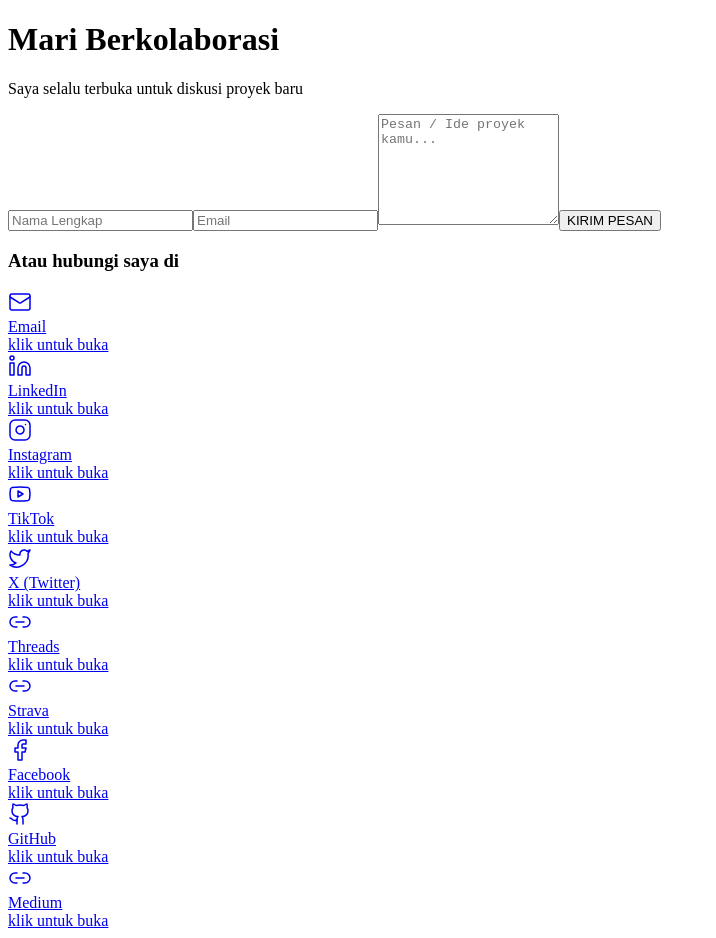
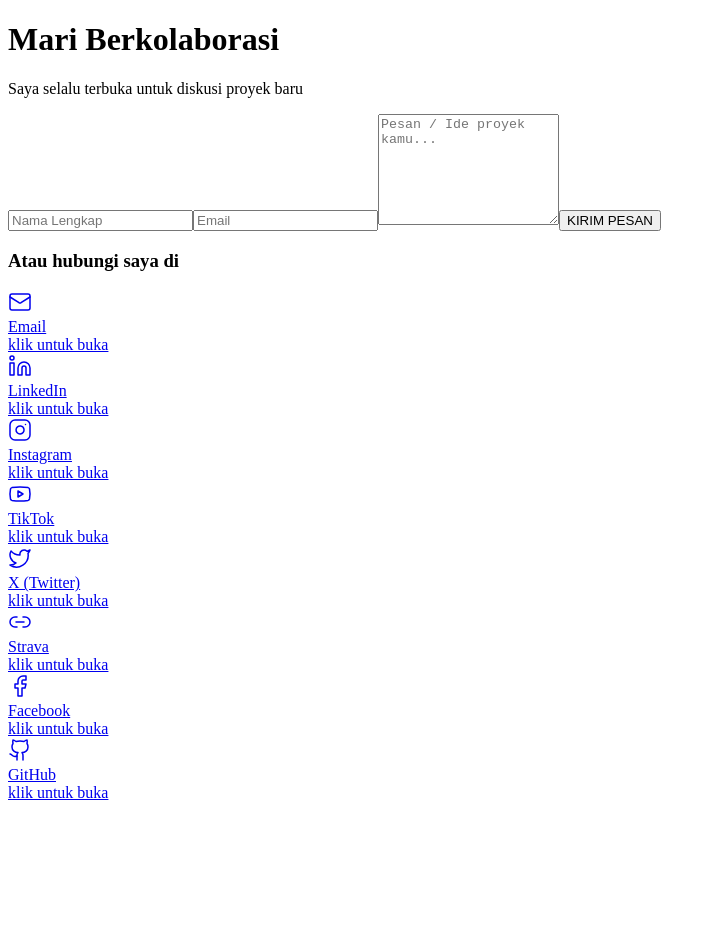
Before and after one commit to zharq03/Portofolio_Azhar-Rizqullah, a Next.js app: page /kontak in a window 1280 px wide. Shown: the whole page, without its empty margins (0-716 px from the left). After the commit the page ends 810 px from the top, so only its background shows below. Built offline with nearby package versions, Linux system fonts and the light colour scheme.

Commit message:
Update info kontak

```diff
--- a/src/pages/kontak.jsx
+++ b/src/pages/kontak.jsx
@@ -12,16 +12,15 @@ import {
 } from 'lucide-react';
 
 const socials = [
-  { name: 'Email', icon: Mail, url: 'mailto:azharrizqullah@gmail.com' },
-  { name: 'LinkedIn', icon: Linkedin, url: 'https://linkedin.com/in/azharrizqullah' },
-  { name: 'Instagram', icon: Instagram, url: 'https://instagram.com/azharrizqullah' },
-  { name: 'TikTok', icon: Youtube, url: 'https://tiktok.com/@azharrizqullah' },
-  { name: 'X (Twitter)', icon: Twitter, url: 'https://x.com/azharrizqullah' },
-  { name: 'Threads', icon: Link2, url: 'https://threads.net/@azharrizqullah' },
-  { name: 'Strava', icon: Link2, url: 'https://strava.com/athletes/azharrizqullah' },
-  { name: 'Facebook', icon: Facebook, url: 'https://facebook.com/azharrizqullah' },
-  { name: 'GitHub', icon: Github, url: 'https://github.com/azharrizqullah' },
-  { name: 'Medium', icon: Link2, url: 'https://medium.com/@azharrizqullah' },
+  { name: 'Email', icon: Mail, url: 'mailto:azhar.rizqullah135@gmail.com' },
+  { name: 'LinkedIn', icon: Linkedin, url: 'https://linkedin.com/in/azhar-rizqullah' },
+  { name: 'Instagram', icon: Instagram, url: 'https://www.instagram.com/_azhar_riz/' },
+  { name: 'TikTok', icon: Youtube, url: 'https://www.tiktok.com/@atzh22' },
+  { name: 'X (Twitter)', icon: Twitter, url: 'https://x.com/Zharq03' },
+  { name: 'Strava', icon: Link2, url: 'https://strava.app.link/pa8DW68v53b' },
+  { name: 'Facebook', icon: Facebook, url: 'https://www.facebook.com/people/Azhar-Rizqullah/61550235112183/?locale=id_ID' },
+  { name: 'GitHub', icon: Github, url: 'https://github.com/zharq03' },
+
 ];
 
 export default function KontakPage() {
```
